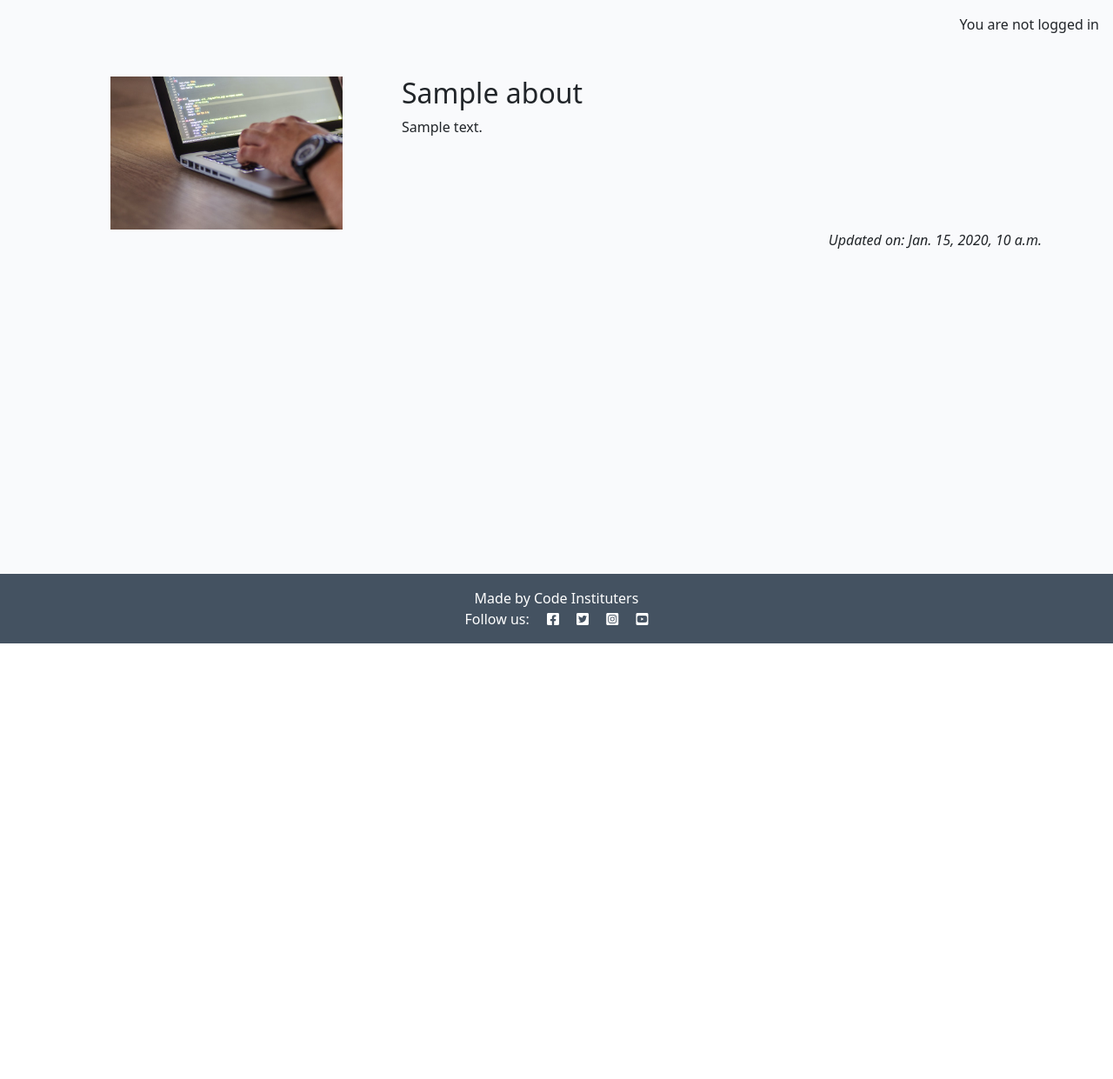
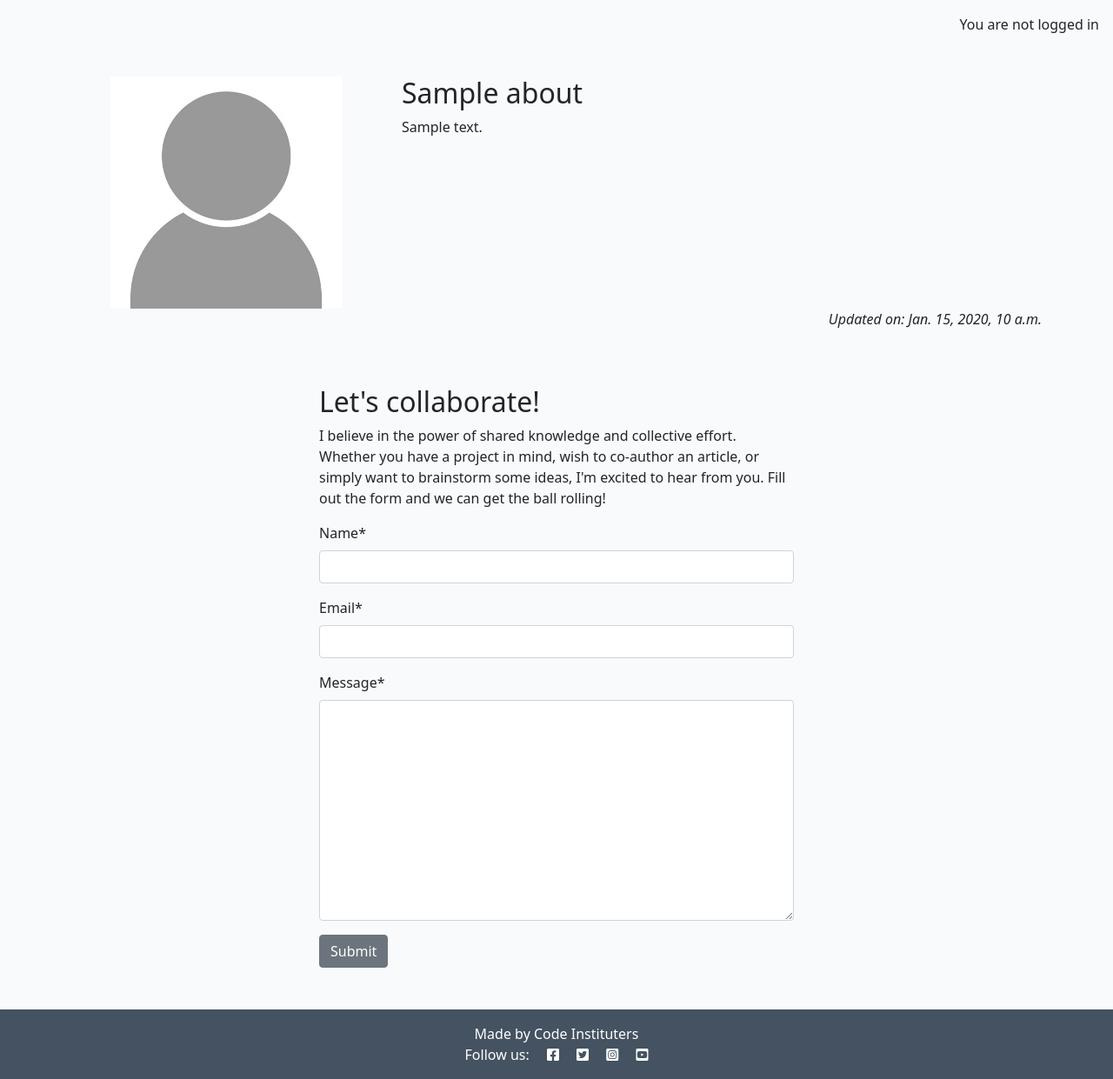
Before and after one commit to KJWhitehead/django-blog, a Django app: page /about/ in a window 1280 px wide. Shown: the part 60-1301 px from the top of the page at 87% size. Before the commit the page ends 800 px from the top, so only its background shows below. Run offline with Django 4.2, Linux system fonts and the light colour scheme; tables that the repository leaves empty hold one stand-in row (values such as "Sample post"); some libraries are stand-ins or nearby versions.

Commit message:
feat: collaboration form

```diff
--- /dev/null
+++ b/about/forms.py
@@ -0,0 +1,8 @@
+from .models import CollaborateRequest
+from django import forms
+
+
+class CollaborateForm(forms.ModelForm):
+    class Meta:
+        model = CollaborateRequest
+        fields = ('name', 'email', 'message')
--- a/about/models.py
+++ b/about/models.py
@@ -1,10 +1,22 @@
 from django.db import models
 
 # Create your models here.
+
 
 class About(models.Model):
     title = models.CharField(max_length=200)
     updated_on = models.DateTimeField(auto_now=True)
     content = models.TextField()
+
     def __str__(self):
         return self.title
+
+
+class CollaborateRequest(models.Model):
+    name = models.CharField(max_length=200)
+    email = models.EmailField()
+    message = models.TextField()
+    read = models.BooleanField(default=False)
+
+    def __str__(self):
+        return f"Collaboration request from {self.name}"
--- a/about/templates/about/about.html
+++ b/about/templates/about/about.html
@@ -1,12 +1,14 @@
 {% extends 'base.html' %}
+{% load static %}
+{% load crispy_forms_tags %}
+
 {% block content %}
-{% load static %}
 <div class="container mt-5">
     <div class="row">
-        <div class="col-4 text-center">
-            <img src="{% static 'images/default.jpg' %}" width="75%">
+        <div class="col-12 col-md-4 text-center">
+            <img src="{% static 'images/nobody.jpg' %}" width="75%">
         </div>
-        <div class="col-8">
+        <div class="col-12 col-md-8">
             <h2>{{ about.title }}</h2>
             {{ about.content | safe }}
         </div>
@@ -17,6 +19,25 @@
 
           <p class="text-end"><em>Updated on: {{ about.updated_on }}</em></p>
         </div>
-      </div>
+    </div>
+    <div class="row justify-content-center">
+        <div class="col-12 col-md-6 my-5">
+            <h2>Let's collaborate!</h2>
+            <p>I believe in the power of shared knowledge and collective effort.
+                Whether you have a project in mind, wish to co-author
+                an article, or simply want to brainstorm some ideas,
+                I'm excited to hear from you. Fill out the form
+                and we can get the ball rolling!</p>
+
+            <!-- add your form here. Your submit button should
+                                have the classes of btn, btn-secondary -->
+            <form method="post">
+                {{ collaborate_form | crispy }}
+                {% csrf_token %}
+                <button class="btn btn-secondary"
+                type="submit">Submit</button>
+            </form>
+        </div>
+    </div>
 </div>
 {% endblock content %}
--- a/about/views.py
+++ b/about/views.py
@@ -1,5 +1,6 @@
 from django.shortcuts import render
 from .models import About
+from .forms import CollaborateForm
 
 # Create your views here.
 
@@ -8,9 +9,12 @@ def about_me(request):
     Renders the about page
     """
     about = About.objects.all().order_by('-updated_on').first()
+    collaborate_form = CollaborateForm()
 
     return render(
         request,
         "about/about.html",
-        {"about": about},
+        {"about": about,
+        "collaborate_form": collaborate_form},
+
     )
```
Also changed, not shown: about/admin.py (+14 -3 lines), blog/views.py (+53 -9 lines), about/migrations/0002_collaboraterequest.py (added).
